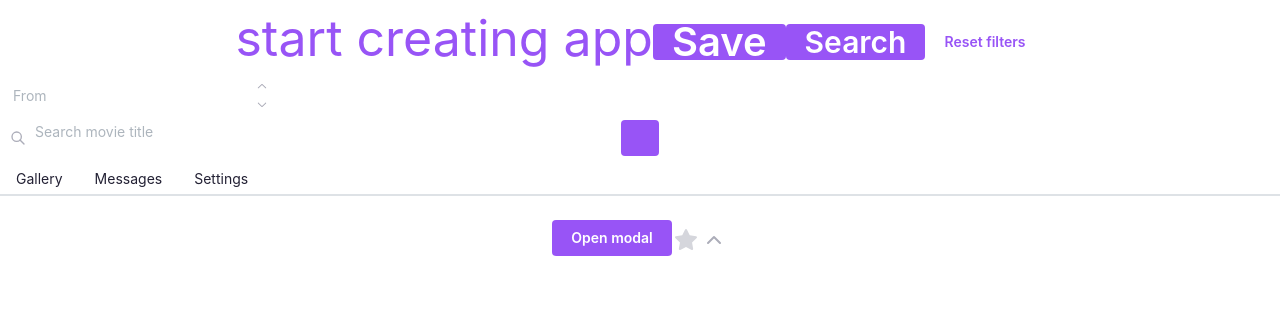
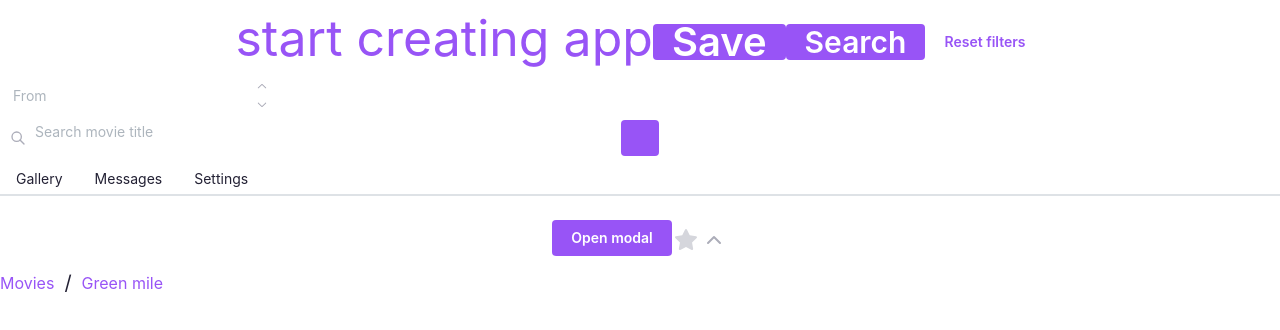
Before and after one commit to AngelinaStalnaya/Movie-search-App, a React (Create React App) app: page / in a window 1280 px wide. Shown: the top 330 px of the page. Built offline with nearby package versions, Linux system fonts and the light colour scheme.

Commit message:
breadcrumbs ui added

```diff
--- a/src/App.js
+++ b/src/App.js
@@ -13,6 +13,7 @@ import ModalComponent from "./components/Modal/Modal.jsx";
 import IconStar from "./components/Icons/IconStar.jsx";
 import IconBtn from './components/buttons/IconBtn.jsx';
 import { IconChevronUp } from '@tabler/icons-react';
+import BreadcrumbsComponent from "./components/Breadcrumbs/Breadcrumbs.jsx";
 
 
 const App = () => {
@@ -31,6 +32,7 @@ const App = () => {
         <ModalComponent modalTitle='Modal rating' title='Coco' />
         <IconStar />
         <IconBtn actionFunc={console.log('chevron up pressed')}><IconChevronUp/></IconBtn>
+        <BreadcrumbsComponent></BreadcrumbsComponent>
 
 
 
--- /dev/null
+++ b/src/components/Breadcrumbs/Breadcrumbs.jsx
@@ -0,0 +1,26 @@
+import classes from "./Breadcrumbs.module.css";
+import { Breadcrumbs, Anchor } from "@mantine/core";
+
+const items = [
+  { title: "Movies", href: "#" },
+  { title: "Green mile", href: "#" },
+].map((item, index) => (
+  <Anchor href={item.href} key={index}>
+    {item.title}
+  </Anchor>
+));
+
+const BreadcrumbsComponent = () => {
+  return (
+    <Breadcrumbs
+      classNames={{
+        children: classes.breadcrumbs,
+        separator: classes.separator,
+      }}
+    >
+      {items}
+    </Breadcrumbs>
+  );
+};
+
+export default BreadcrumbsComponent;
--- /dev/null
+++ b/src/components/Breadcrumbs/Breadcrumbs.module.css
@@ -0,0 +1,8 @@
+.breadcrumbs {
+    color: var(--mantine-color-purple_500-1);
+}
+
+.separator {
+    color: var(--mantine-color-my_black-1);
+    font-size: 20px;
+}
```
